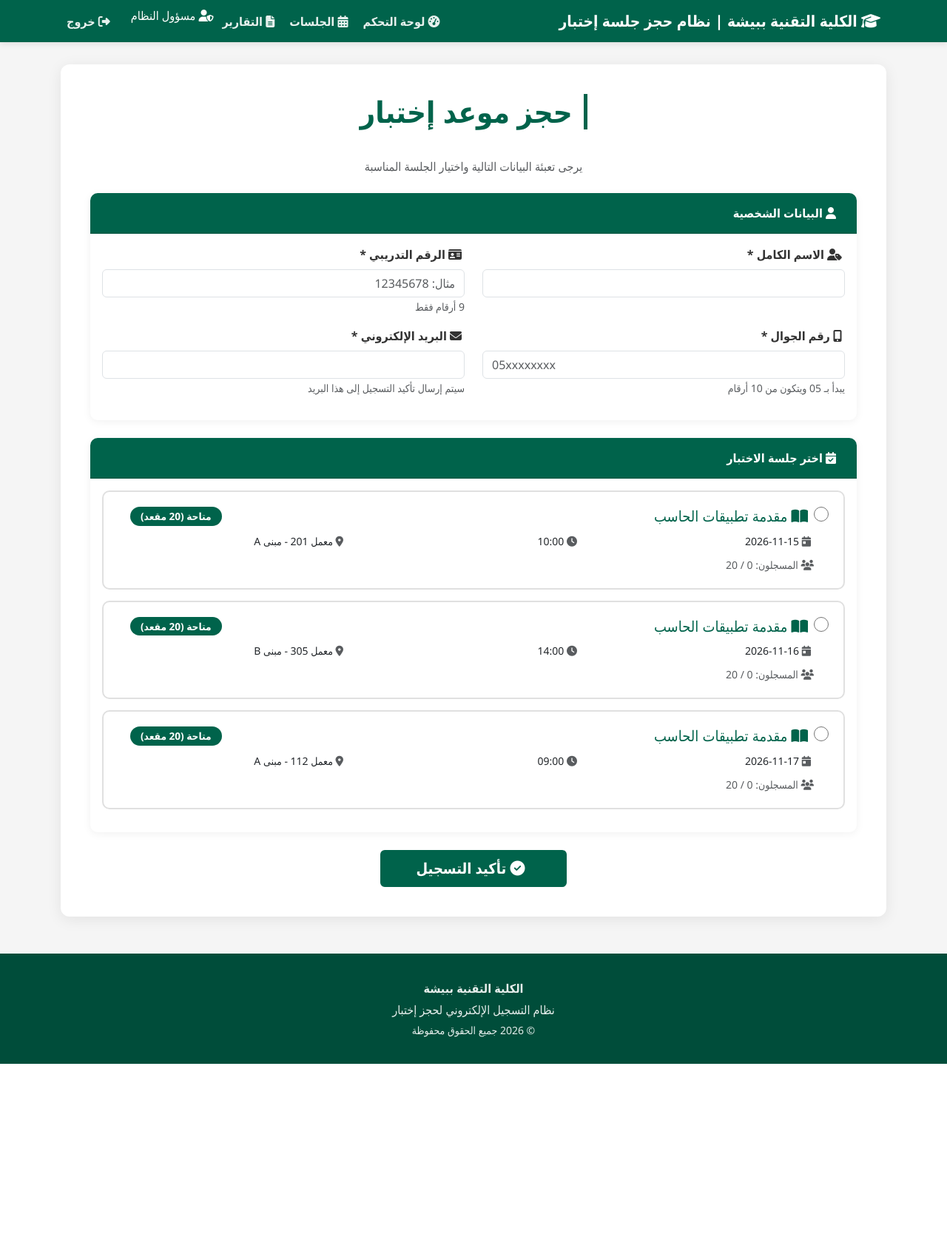
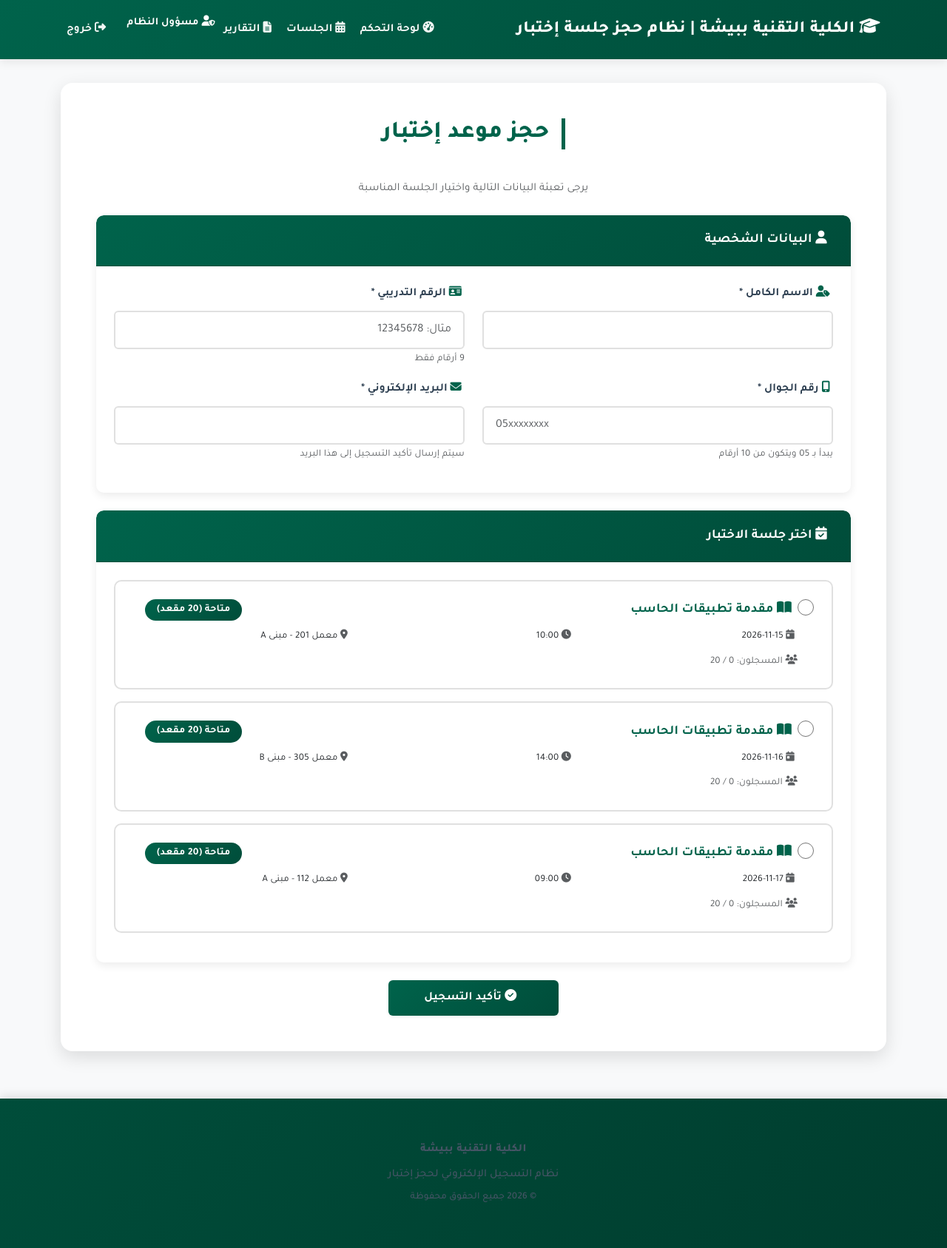
Before and after one commit to malshahrani8/trainee-registration, a Flask app: page / in a window 1280 px wide. Shown: the whole page at 74% size. Before the commit the page ends 1438 px from the top, so only its background shows below. Run offline with Flask 3, Linux system fonts and the light colour scheme; a user stored in the database is signed in.

Commit message:
Update tvtc.css

```diff
--- a/static/css/tvtc.css
+++ b/static/css/tvtc.css
@@ -1,297 +1,463 @@
 /* ═══════════════════════════════════════════════════════
-   TVTC Brand Identity - المؤسسة العامة للتدريب التقني والمهني
+   TVTC Brand Identity - Enhanced Typography & Design
    ═══════════════════════════════════════════════════════ */
 
+/* استيراد الخطوط الاحترافية */
+@import url('https://fonts.googleapis.com/css2?family=Tajawal:wght@300;400;500;700;800;900&display=swap');
+@import url('https://fonts.googleapis.com/css2?family=IBM+Plex+Sans+Arabic:wght@300;400;500;600;700&display=swap');
+
 :root {
+    /* الألوان الرسمية */
     --tvtc-green: #00634B;
     --tvtc-green-dark: #004D3A;
     --tvtc-green-light: #E8F3EE;
     --tvtc-gray: #6C757D;
-    --tvtc-gray-light: #F5F5F5;
+    --tvtc-gray-light: #F8F9FA;
     --tvtc-gray-border: #E0E0E0;
     --tvtc-white: #FFFFFF;
     --tvtc-red: #C62828;
+    --tvtc-gold: #D4AF37;
+
+    /* الظلال */
+    --shadow-sm: 0 2px 4px rgba(0,0,0,0.05);
+    --shadow-md: 0 4px 12px rgba(0,0,0,0.08);
+    --shadow-lg: 0 8px 24px rgba(0,0,0,0.12);
+
+    /* الحدود */
+    --radius-sm: 6px;
+    --radius-md: 10px;
+    --radius-lg: 16px;
 }
 
-/* الخطوط الرسمية */
-@import url('https://fonts.googleapis.com/css2?family=Cairo:wght@300;400;600;700;900&display=swap');
-
+/* ═══════════════════════ Typography ═══════════════════════ */
 * {
-    font-family: 'Cairo', 'Segoe UI', Tahoma, sans-serif;
+    font-family: 'Tajawal', 'IBM Plex Sans Arabic', 'Segoe UI', Tahoma, sans-serif;
 }
 
 body {
     background: var(--tvtc-gray-light);
-    color: #333;
+    color: #2C3E50;
     direction: rtl;
+    line-height: 1.7;
+    font-size: 15px;
+    font-weight: 400;
+    letter-spacing: 0.2px;
+}
+
+h1, h2, h3, h4, h5, h6 {
+    font-family: 'Tajawal', sans-serif;
+    font-weight: 700;
+    color: #1A1A1A;
+    line-height: 1.3;
+    margin-bottom: 0.8rem;
+}
+
+h1 { font-size: 2.2rem; }
+h2 { font-size: 1.8rem; }
+h3 { font-size: 1.5rem; }
+h4 { font-size: 1.3rem; }
+h5 { font-size: 1.1rem; }
+h6 { font-size: 1rem; }
+
+p {
+    margin-bottom: 1rem;
+    color: #4A5568;
 }
 
 /* ═══════════════════════ Navbar ═══════════════════════ */
 .navbar-tvtc {
-    background: var(--tvtc-green);
-    box-shadow: 0 2px 8px rgba(0,0,0,0.1);
+    background: linear-gradient(135deg, var(--tvtc-green) 0%, var(--tvtc-green-dark) 100%);
+    box-shadow: var(--shadow-md);
+    padding: 1rem 0;
 }
 
 .navbar-tvtc .navbar-brand {
     color: var(--tvtc-white) !important;
-    font-weight: 700;
-    font-size: 1.3rem;
+    font-weight: 800;
+    font-size: 1.4rem;
+    letter-spacing: 0.5px;
 }
 
 .navbar-tvtc .nav-link {
-    color: rgba(255,255,255,0.9) !important;
+    color: rgba(255,255,255,0.95) !important;
     font-weight: 600;
-    padding: 0.5rem 1rem;
-    transition: all 0.3s;
+    padding: 0.6rem 1.2rem;
+    transition: all 0.3s ease;
+    border-radius: var(--radius-sm);
+    font-size: 0.95rem;
 }
 
 .navbar-tvtc .nav-link:hover {
     color: var(--tvtc-white) !important;
-    background: rgba(255,255,255,0.1);
-    border-radius: 6px;
+    background: rgba(255,255,255,0.15);
+    transform: translateY(-2px);
 }
 
 .navbar-tvtc .navbar-text {
     color: var(--tvtc-white) !important;
+    font-weight: 600;
+    font-size: 0.9rem;
 }
 
 /* ═══════════════════════ Main Container ═══════════════════════ */
 .main-container {
     background: var(--tvtc-white);
-    border-radius: 12px;
-    box-shadow: 0 4px 20px rgba(0,0,0,0.08);
-    padding: 40px;
-    margin-top: 30px;
-    margin-bottom: 30px;
+    border-radius: var(--radius-lg);
+    box-shadow: var(--shadow-lg);
+    padding: 3rem;
+    margin-top: 2rem;
+    margin-bottom: 2rem;
 }
 
 .page-title {
     color: var(--tvtc-green);
-    font-weight: 700;
+    font-weight: 800;
     border-right: 5px solid var(--tvtc-green);
-    padding-right: 15px;
-    margin-bottom: 30px;
+    padding-right: 1rem;
+    margin-bottom: 2rem;
+    font-size: 2rem;
+    letter-spacing: 0.3px;
 }
 
 /* ═══════════════════════ Buttons ═══════════════════════ */
 .btn-tvtc {
-    background: var(--tvtc-green);
+    background: linear-gradient(135deg, var(--tvtc-green) 0%, var(--tvtc-green-dark) 100%);
     color: var(--tvtc-white);
     border: none;
-    padding: 10px 30px;
-    font-weight: 600;
-    border-radius: 6px;
-    transition: all 0.3s;
+    padding: 0.75rem 2rem;
+    font-weight: 700;
+    border-radius: var(--radius-sm);
+    transition: all 0.3s ease;
+    font-size: 1rem;
+    letter-spacing: 0.3px;
+    box-shadow: var(--shadow-sm);
 }
 
 .btn-tvtc:hover {
-    background: var(--tvtc-green-dark);
+    background: linear-gradient(135deg, var(--tvtc-green-dark) 0%, var(--tvtc-green) 100%);
     color: var(--tvtc-white);
-    transform: translateY(-2px);
-    box-shadow: 0 6px 16px rgba(0, 99, 75, 0.3);
+    transform: translateY(-3px);
+    box-shadow: var(--shadow-lg);
 }
 
 .btn-tvtc-outline {
     background: transparent;
     color: var(--tvtc-green);
     border: 2px solid var(--tvtc-green);
-    padding: 8px 28px;
-    font-weight: 600;
-    border-radius: 6px;
-    transition: all 0.3s;
+    padding: 0.65rem 1.8rem;
+    font-weight: 700;
+    border-radius: var(--radius-sm);
+    transition: all 0.3s ease;
+    font-size: 1rem;
 }
 
 .btn-tvtc-outline:hover {
     background: var(--tvtc-green);
     color: var(--tvtc-white);
+    transform: translateY(-2px);
+    box-shadow: var(--shadow-md);
 }
 
 /* ═══════════════════════ Cards ═══════════════════════ */
 .card-tvtc {
     border: none;
-    border-radius: 10px;
-    box-shadow: 0 2px 12px rgba(0,0,0,0.06);
-    transition: all 0.3s;
+    border-radius: var(--radius-md);
+    box-shadow: var(--shadow-md);
+    transition: all 0.3s ease;
+    overflow: hidden;
 }
 
 .card-tvtc:hover {
-    box-shadow: 0 6px 20px rgba(0,0,0,0.1);
-    transform: translateY(-3px);
+    box-shadow: var(--shadow-lg);
+    transform: translateY(-4px);
 }
 
 .card-tvtc .card-header {
-    background: var(--tvtc-green);
+    background: linear-gradient(135deg, var(--tvtc-green) 0%, var(--tvtc-green-dark) 100%);
     color: var(--tvtc-white);
-    border-radius: 10px 10px 0 0 !important;
-    font-weight: 600;
-    padding: 15px 20px;
+    border-radius: var(--radius-md) var(--radius-md) 0 0 !important;
+    font-weight: 700;
+    padding: 1.2rem 1.5rem;
+    font-size: 1.1rem;
+    letter-spacing: 0.3px;
+}
+
+.card-tvtc .card-body {
+    padding: 1.5rem;
 }
 
 /* ═══════════════════════ Session Cards ═══════════════════════ */
 .session-card {
     border: 2px solid var(--tvtc-gray-border);
-    border-radius: 10px;
-    padding: 20px;
-    margin-bottom: 15px;
+    border-radius: var(--radius-md);
+    padding: 1.5rem;
+    margin-bottom: 1rem;
     cursor: pointer;
-    transition: all 0.3s;
+    transition: all 0.3s ease;
     background: var(--tvtc-white);
 }
 
 .session-card:hover {
     border-color: var(--tvtc-green);
     background: var(--tvtc-green-light);
-    transform: translateX(-5px);
+    transform: translateX(-8px);
+    box-shadow: var(--shadow-md);
 }
 
 .session-card input[type="radio"] {
     accent-color: var(--tvtc-green);
-    width: 20px;
-    height: 20px;
+    width: 22px;
+    height: 22px;
+    cursor: pointer;
 }
 
 .session-card.selected {
     border-color: var(--tvtc-green);
     background: var(--tvtc-green-light);
-    box-shadow: 0 0 0 3px rgba(0, 99, 75, 0.1);
+    box-shadow: 0 0 0 4px rgba(0, 99, 75, 0.15);
 }
 
-/* ═══════════════════════ Badges ═══════════════════════ */
-.badge {
-    font-weight: 600;
-    padding: 6px 14px;
-    border-radius: 20px;
-    font-size: 0.85rem;
-}
-
-.bg-tvtc-green {
-    background: var(--tvtc-green) !important;
+.session-card h5 {
+    color: var(--tvtc-green);
+    font-weight: 700;
+    margin-bottom: 0.8rem;
 }
 
 /* ═══════════════════════ Forms ═══════════════════════ */
+.form-control, .form-select {
+    border: 2px solid var(--tvtc-gray-border);
+    border-radius: var(--radius-sm);
+    padding: 0.75rem 1rem;
+    font-size: 1rem;
+    transition: all 0.3s ease;
+}
+
 .form-control:focus, .form-select:focus {
     border-color: var(--tvtc-green);
-    box-shadow: 0 0 0 0.2rem rgba(0, 99, 75, 0.25);
+    box-shadow: 0 0 0 0.25rem rgba(0, 99, 75, 0.15);
+    outline: none;
 }
 
 .form-label {
-    font-weight: 600;
-    color: #333;
-    margin-bottom: 8px;
+    font-weight: 700;
+    color: #2C3E50;
+    margin-bottom: 0.6rem;
+    font-size: 0.95rem;
+    letter-spacing: 0.2px;
+}
+
+.form-text {
+    color: var(--tvtc-gray);
+    font-size: 0.85rem;
+    margin-top: 0.4rem;
 }
 
 /* ═══════════════════════ Tables ═══════════════════════ */
 .table-tvtc {
     background: var(--tvtc-white);
-    border-radius: 10px;
+    border-radius: var(--radius-md);
     overflow: hidden;
+    box-shadow: var(--shadow-sm);
 }
 
 .table-tvtc thead {
-    background: var(--tvtc-green);
+    background: linear-gradient(135deg, var(--tvtc-green) 0%, var(--tvtc-green-dark) 100%);
     color: var(--tvtc-white);
 }
 
 .table-tvtc th {
-    font-weight: 600;
-    padding: 15px;
+    font-weight: 700;
+    padding: 1rem;
     border: none;
+    font-size: 0.95rem;
+    letter-spacing: 0.3px;
+    text-align: right;
 }
 
 .table-tvtc td {
-    padding: 12px 15px;
+    padding: 1rem;
     vertical-align: middle;
     border-top: 1px solid var(--tvtc-gray-border);
+    font-size: 0.95rem;
+}
+
+.table-tvtc tbody tr {
+    transition: all 0.2s ease;
 }
 
 .table-tvtc tbody tr:hover {
     background: var(--tvtc-green-light);
 }
 
+.table-tvtc tbody tr:nth-child(even) {
+    background: var(--tvtc-gray-light);
+}
+
+.table-tvtc tbody tr:nth-child(even):hover {
+    background: var(--tvtc-green-light);
+}
+
+/* ═══════════════════════ Badges ═══════════════════════ */
+.badge {
+    font-weight: 700;
+    padding: 0.5rem 1rem;
+    border-radius: 20px;
+    font-size: 0.85rem;
+    letter-spacing: 0.3px;
+}
+
+.bg-tvtc-green {
+    background: linear-gradient(135deg, var(--tvtc-green) 0%, var(--tvtc-green-dark) 100%) !important;
+    color: white;
+}
+
 /* ═══════════════════════ Dashboard Stats ═══════════════════════ */
 .stat-card {
     background: var(--tvtc-white);
-    border-radius: 12px;
-    padding: 25px;
+    border-radius: var(--radius-md);
+    padding: 2rem;
     border-right: 5px solid var(--tvtc-green);
-    box-shadow: 0 2px 12px rgba(0,0,0,0.06);
-    transition: all 0.3s;
-    margin-bottom: 20px;
+    box-shadow: var(--shadow-md);
+    transition: all 0.3s ease;
+    margin-bottom: 1.5rem;
+    position: relative;
+    overflow: hidden;
+}
+
+.stat-card::before {
+    content: '';
+    position: absolute;
+    top: 0;
+    left: 0;
+    width: 100%;
+    height: 4px;
+    background: linear-gradient(90deg, var(--tvtc-green) 0%, var(--tvtc-gold) 100%);
 }
 
 .stat-card:hover {
-    transform: translateY(-5px);
-    box-shadow: 0 6px 20px rgba(0,0,0,0.1);
+    transform: translateY(-8px);
+    box-shadow: var(--shadow-lg);
 }
 
 .stat-card h3 {
-    font-size: 2.5rem;
-    font-weight: 700;
+    font-size: 3rem;
+    font-weight: 900;
     color: var(--tvtc-green);
-    margin: 10px 0;
+    margin: 1rem 0;
+    line-height: 1;
 }
 
 .stat-card p {
     color: var(--tvtc-gray);
     margin: 0;
-    font-weight: 600;
+    font-weight: 700;
+    font-size: 1rem;
+    letter-spacing: 0.3px;
 }
 
 .stat-icon {
-    font-size: 3rem;
+    font-size: 4rem;
     color: var(--tvtc-green);
-    opacity: 0.2;
+    opacity: 0.15;
     float: left;
 }
 
 /* ═══════════════════════ Alerts ═══════════════════════ */
+.alert {
+    border-radius: var(--radius-sm);
+    border: none;
+    padding: 1.2rem 1.5rem;
+    font-weight: 500;
+    box-shadow: var(--shadow-sm);
+}
+
 .alert-tvtc {
     background: var(--tvtc-green-light);
-    border: 1px solid var(--tvtc-green);
+    border: 2px solid var(--tvtc-green);
     color: var(--tvtc-green-dark);
-    border-radius: 8px;
-    padding: 15px 20px;
+    border-radius: var(--radius-sm);
+    padding: 1.5rem;
+    font-weight: 600;
+}
+
+.alert-success {
+    background: #D4EDDA;
+    color: #155724;
+    border-right: 4px solid #28A745;
+}
+
+.alert-danger {
+    background: #F8D7DA;
+    color: #721C24;
+    border-right: 4px solid #DC3545;
+}
+
+.alert-warning {
+    background: #FFF3CD;
+    color: #856404;
+    border-right: 4px solid #FFC107;
+}
+
+.alert-info {
+    background: #D1ECF1;
+    color: #0C5460;
+    border-right: 4px solid #17A2B8;
 }
 
 /* ═══════════════════════ Footer ═══════════════════════ */
 .footer-tvtc {
-    background: var(--tvtc-green-dark);
+    background: linear-gradient(135deg, var(--tvtc-green-dark) 0%, #003D2E 100%);
     color: var(--tvtc-white);
-    padding: 30px 0;
-    margin-top: 50px;
+    padding: 3rem 0;
+    margin-top: 4rem;
     text-align: center;
+    box-shadow: 0 -4px 12px rgba(0,0,0,0.1);
 }
 
 .footer-tvtc p {
-    margin: 5px 0;
-    opacity: 0.9;
+    margin: 0.5rem 0;
+    opacity: 0.95;
+    font-weight: 500;
+}
+
+.footer-tvtc strong {
+    font-weight: 800;
+    letter-spacing: 0.5px;
 }
 
 /* ═══════════════════════ Login Page ═══════════════════════ */
 .login-container {
-    max-width: 450px;
-    margin: 80px auto;
+    max-width: 480px;
+    margin: 6rem auto;
 }
 
 .login-logo {
-    width: 120px;
-    margin: 0 auto 30px;
+    width: 140px;
+    margin: 0 auto 2rem;
     display: block;
 }
 
 /* ═══════════════════════ Responsive ═══════════════════════ */
 @media (max-width: 768px) {
     .main-container {
-        padding: 20px;
-        margin-top: 15px;
-    }
-
-    .stat-card {
-        margin-bottom: 15px;
+        padding: 1.5rem;
+        margin-top: 1rem;
     }
 
     .page-title {
-        font-size: 1.5rem;
+        font-size: 1.6rem;
+    }
+
+    h1 { font-size: 1.8rem; }
+    h2 { font-size: 1.5rem; }
+    h3 { font-size: 1.3rem; }
+
+    .stat-card {
+        margin-bottom: 1rem;
+    }
+
+    .stat-card h3 {
+        font-size: 2.2rem;
     }
 }
 
@@ -299,4 +465,24 @@
 @media print {
     .no-print { display: none !important; }
     body { background: white; }
+
+    .main-container {
+        box-shadow: none;
+        border: none;
+    }
 }
+
+/* ═══════════════════════ Animations ═══════════════════════ */
+@keyframes fadeIn {
+    from { opacity: 0; transform: translateY(20px); }
+    to { opacity: 1; transform: translateY(0); }
+}
+
+.fade-in {
+    animation: fadeIn 0.5s ease-out;
+}
+
+/* ═══════════════════════ Utility Classes ═══════════════════════ */
+.text-tvtc { color: var(--tvtc-green) !important; }
+.bg-tvtc-light { background: var(--tvtc-green-light) !important; }
+.shadow-tvtc { box-shadow: var(--shadow-md) !important; }
```
